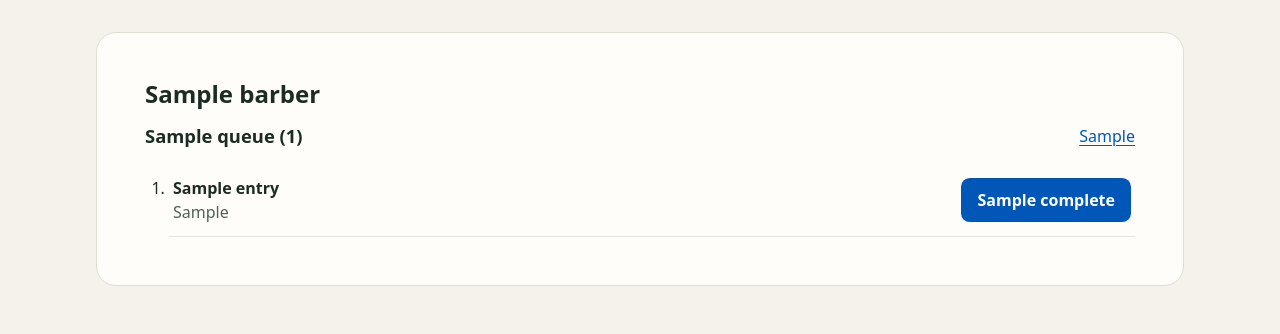
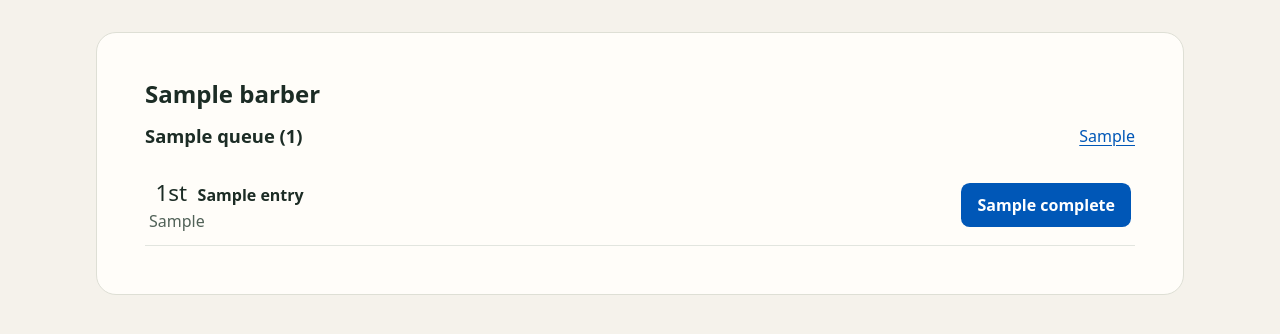
Before and after one commit to RaphaelXVII/KoupeLiy, a Flask app: template templates/barber.html in a window 1280 px wide. Shown: the part 128-462 px from the top of the page. Run offline with Flask 3, Linux system fonts and the light colour scheme; the template is opened without the code that fills it: most values are stand-ins (such as "Sample title", 1, 10 or a date in 2020).

Commit message:
Improved Queuing grammer

```diff
--- a/app.py
+++ b/app.py
@@ -11,6 +11,16 @@ app.config["DATABASE"] = Path(app.instance_path) / "queue.sqlite3"
 app.config["MAX_CONTENT_LENGTH"] = 4096
 
 SERVICES = ("haircut", "beard", "combo")
+
+
+@app.template_filter("ordinal")
+def ordinal(number):
+    number = int(number)
+    if 10 <= number % 100 <= 20:
+        suffix = "th"
+    else:
+        suffix = {1: "st", 2: "nd", 3: "rd"}.get(number % 10, "th")
+    return f"{number}{suffix}"
 
 
 def database():
--- a/static/style.css
+++ b/static/style.css
@@ -80,7 +80,7 @@ button:hover { background: #0057b7; }
   flex-wrap: wrap;
 }
 .queue-header h2 { margin: 0; font-size: 1.15rem; }
-.queue { padding-left: 1.5rem; margin-bottom: 0; }
+.queue { list-style: none; padding-left: 0; margin-bottom: 0; }
 .queue li { padding: .75rem .25rem; border-bottom: 1px solid #e2e5df; }
 .queue-entry strong { overflow-wrap: anywhere; }
 @media (max-width: 42rem) {
--- a/templates/barber.html
+++ b/templates/barber.html
@@ -12,7 +12,7 @@
         {% for entry in entries %}
           <li>
             <div class="queue-entry">
-              <div><strong>{{ entry.name }}</strong><br><span class="muted">{{ t[entry.service] }}</span></div>
+              <div><span class="position">{{ loop.index | ordinal }}</span> <strong>{{ entry.name }}</strong><br><span class="muted">{{ t[entry.service] }}</span></div>
               <form method="post" action="{{ url_for('complete', token=entry.token, lang=g.lang) }}">
                 <button type="submit">{{ t.complete }}</button>
               </form>
--- a/templates/ticket.html
+++ b/templates/ticket.html
@@ -8,7 +8,7 @@
       <p class="status">{{ t.finished }}</p>
     {% else %}
       <p class="status">{{ t.waiting if entry.ahead else t.next }}</p>
-      <p>{{ t.position }} <strong class="position">{{ entry.ahead + 1 }}</strong></p>
+      <p>{{ t.position }} <strong class="position">{{ (entry.ahead + 1) | ordinal }}</strong></p>
       <a href="{{ url_for('ticket', token=request.view_args.token, lang=g.lang) }}">{{ t.refresh }}</a>
     {% endif %}
   </section>
```
